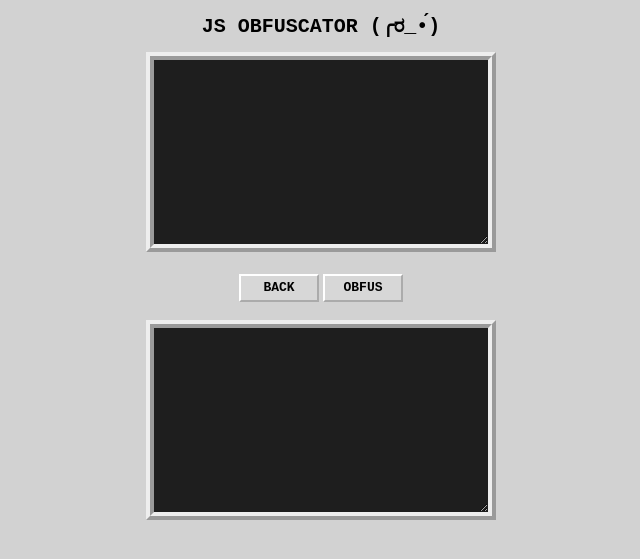
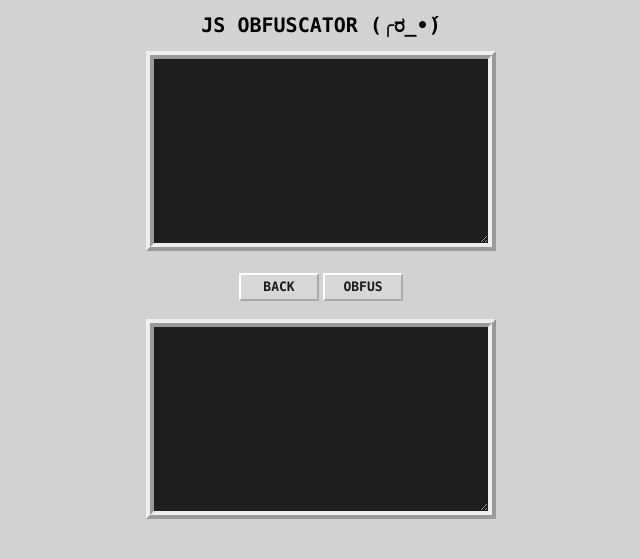
Before and after one commit to 99ndd9/blog, a Jekyll site: the page tools/js/index.html, which Jekyll copies as it is, in a window 1280 px wide. Shown: the top 559 px of the page, without its empty margins (319-959 px from the left). Built offline with Jekyll 4.4.1, drawn with Linux system fonts in a browser that asks for light colours.

Commit message:
Update index.html

```diff
--- a/tools/js/index.html
+++ b/tools/js/index.html
@@ -24,9 +24,9 @@ textarea {
 
 button {
     width: 80px;
-    color: #000;
+    color: #1A1A1A;
     background: #D7D7D7;
-    font-family: monospace;
+    font-family: "Terminal", "Consolas", "Courier New", monospace;
     text-align: center;
     justify-content: center;
     height: 28px;
@@ -38,16 +38,10 @@ button {
 }
 
 h1 {
-    font-family: monospace;
+    font-family: "Terminal", "Consolas", "Courier New", monospace;
     font-size: 20px;
     user-select: none;
     text-transform: uppercase;
-}
-
-h2 {
-    font-family: sans-serif;
-    user-select: none;
-    font-size: 16px;
 }
         </style>
     </head>
```
